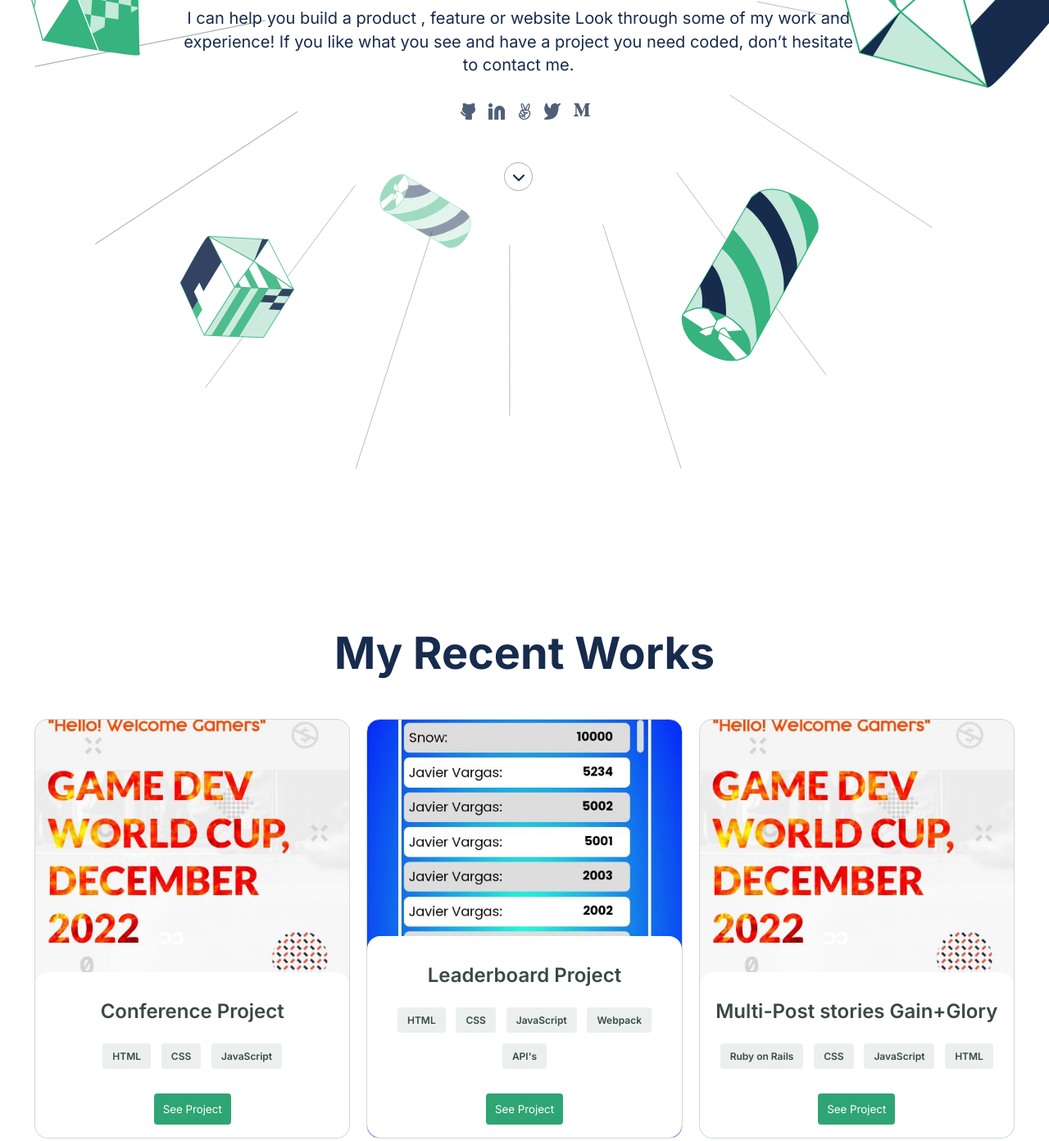
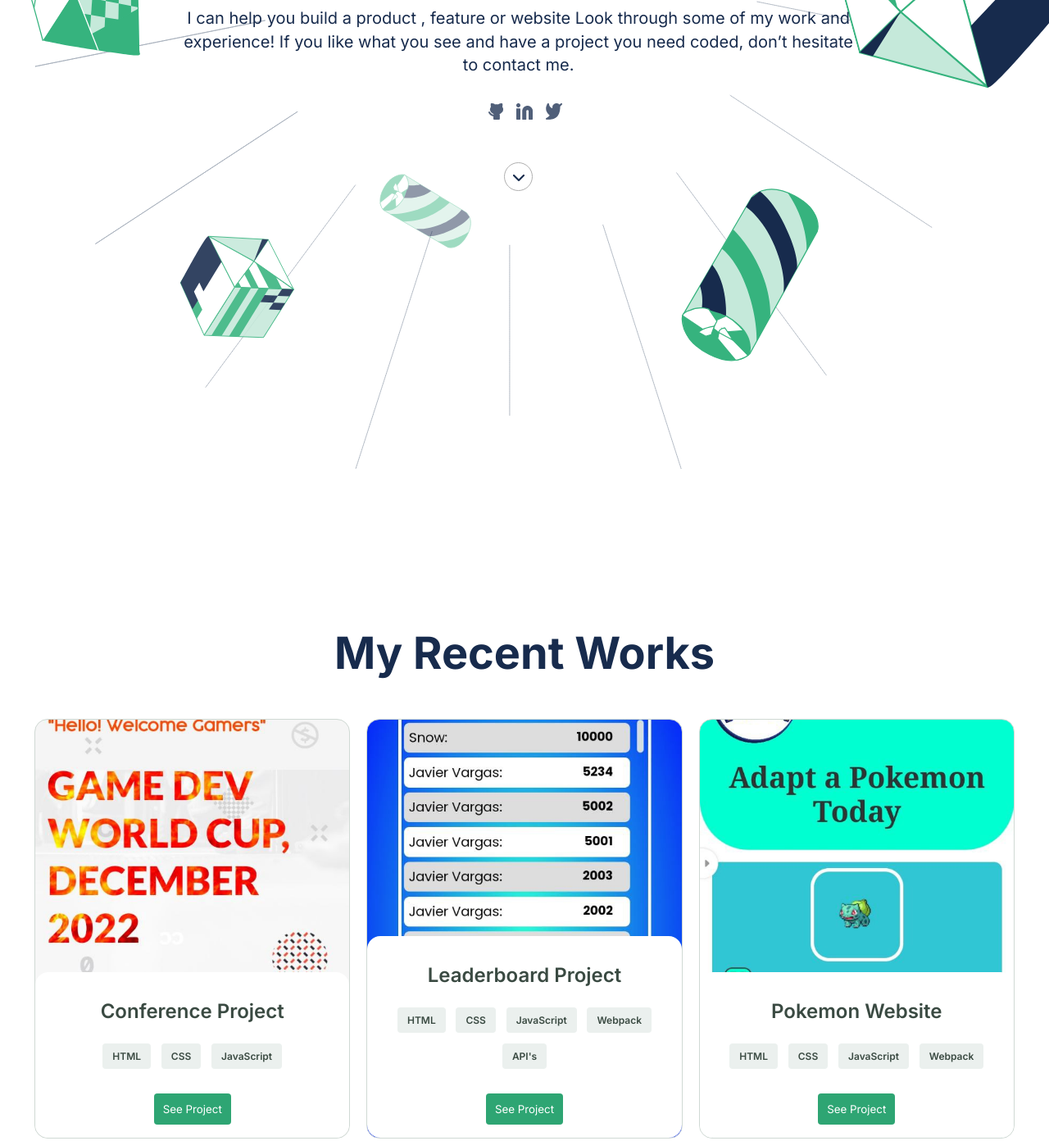
Before and after one commit to Javivy/portfolio-microverse, a website with bundled scripts: page index.html in a window 1280 px wide. Shown: the part 340-1732 px from the top of the page at 82% size. Built offline with nearby package versions, Linux system fonts and the light colour scheme; files whose address does not match are found by name.

Commit message:
Add JavaScript capstone project to the portfolio

```diff
--- a/index.html
+++ b/index.html
@@ -82,21 +82,11 @@
               /></a>
             </li>
             <li class="link-item">
-              <a rel="noopener" target="_blank" href="#"
-                ><img src="icons/Vector-hand.png" alt="Icon"
-              /></a>
-            </li>
-            <li class="link-item">
               <a
                 rel="noopener"
                 target="_blank"
                 href="https://twitter.com/Javivy_2803"
                 ><img src="icons/twitter.png" alt="Twitter"
-              /></a>
-            </li>
-            <li class="link-item">
-              <a rel="noopener" target="_blank" href="#"
-                ><img src="icons/m-icon.png" alt="Icon"
               /></a>
             </li>
           </ul>
@@ -130,9 +120,9 @@
             some of my work and experience! If you like what you see and have a
             project you need coded, don’t hesitate to contact me.
           </p>
-          <button class="green-btn about-me-btn" type="button">
+          <a class="green-btn about-me-btn get-resume-link" href="https://drive.google.com/file/d/1kaGvAk3trFk9WGN33kBQWZiZhg4o85UH/view?usp=share_link" target="_blank">
             Get My Resume
-          </button>
+          </a>
         </div>
         <div class="ab-me-cards-container">
           <div class="about-me-card">
@@ -154,10 +144,9 @@
             <h3>Frameworks</h3>
             <ul class="tech-learned">
               <li class="tech-learned-item"><a href="#">Bootstrap</a></li>
-              <li class="tech-learned-item"><a href="#">Ruby on rails</a></li>
-              <li class="tech-learned-item"><a href="#">RSpec</a></li>
-              <li class="tech-learned-item"><a href="#">Capybara</a></li>
-              <li class="tech-learned-item"><a href="#">Selenium</a></li>
+              <li class="tech-learned-item"><a href="#">React</a></li>
+              <li class="tech-learned-item"><a href="#">(Learning) Vue</a></li>
+              <li class="tech-learned-item"><a href="#">(Learning) Angular</a></li>
             </ul>
           </div>
           <div class="about-me-card">
@@ -270,21 +259,11 @@
             /></a>
           </li>
           <li class="link-item">
-            <a rel="noopener" target="_blank" href="#"
-              ><img src="icons/Vector-hand.png" alt="Icon"
-            /></a>
-          </li>
-          <li class="link-item">
             <a
               rel="noopener"
               target="_blank"
               href="https://twitter.com/Javivy_2803"
               ><img src="icons/twitter.png" alt="Twitter"
-            /></a>
-          </li>
-          <li class="link-item">
-            <a rel="noopener" target="_blank" href="#"
-              ><img src="icons/m-icon.png" alt="Icon"
             /></a>
           </li>
         </ul>
--- a/js/modules/projectsObj.js
+++ b/js/modules/projectsObj.js
@@ -3,8 +3,8 @@
     name: 'Conference Project',
     title: 'Conference Project, Game DEV Conference',
     description: "This is the capstone project for the 1st module at Microverse, the aim for this project is to show off and put into practice all the knowledge we've been learning throughout the 1st module.",
-    mobileSnapshot: 'images/capstone-project-mobile.jpg',
-    desktopSnapshot: 'images/Capstone-project.png',
+    mobileSnapshot: './images/capstone-project-mobile.jpg',
+    desktopSnapshot: './images/Capstone-project.png',
     technologies: ['HTML', 'CSS', 'JavaScript'],
     linkLiveServer: 'https://javivy.github.io/capstone-1/index.html',
     linkSource: 'https://github.com/Javivy/capstone-1',
@@ -14,22 +14,22 @@
     name: 'Leaderboard Project',
     title: 'Leaderboard Project, Making use of API',
     description: "This is a leaderboard project, making use of an API from Microverse, working with HTML, CSS, JavaScript, Webpack, Linters, etc... On this project I practiced the use of API's, fetch, async-await, promises. Go check the live version and give it a try!",
-    mobileSnapshot: 'images/leaderboard-mobile.jpg',
-    desktopSnapshot: 'images/leaderboard-desktop.png',
+    mobileSnapshot: './images/leaderboard-mobile.jpg',
+    desktopSnapshot: './images/leaderboard-desktop.png',
     technologies: ['HTML', 'CSS', 'JavaScript', 'Webpack', "API's"],
     linkLiveServer: 'https://javivy.github.io/leaderboard/dist',
     linkSource: 'https://github.com/Javivy/leaderboard',
   },
 
   {
-    name: 'Multi-Post stories Gain+Glory',
-    title: 'Project 3',
-    description: "Lorem Ipsum is simply dummy text of the printing and typesetting industry. Lorem Ipsum has been the industry's standard dummy text ever since the 1500s, when an unknown printer took a galley of type and scrambled it 1960s with the releaLorem Ipsum is simply dummy text of the printing and typesetting industry. Lorem Ipsum has been the industry's standard dummy text ever since the 1500s, when an unknown printer took a galley of type and scrambled it 1960s with the relea",
-    mobileSnapshot: 'images/capstone-project-mobile.jpg',
-    desktopSnapshot: 'images/Capstone-project.png',
-    technologies: ['Ruby on Rails', 'CSS', 'JavaScript', 'HTML'],
-    linkLiveServer: '#',
-    linkSource: '#',
+    name: 'Pokemon Website',
+    title: 'Pokemon Website',
+    description: 'This is the capstone project of the JavaScript (2nd) Module of Microverse, where, in collaboration with my team, we built a project making use of a REST API, and putting into practice other technologies such as HTML, CSS, JavaScript, Webpack, linters, jest, testing, etc...',
+    mobileSnapshot: './images/js-capstone-project-mobile.jpg',
+    desktopSnapshot: './images/js-capstone-project-desktop.png',
+    technologies: ['HTML', 'CSS', 'JavaScript', 'Webpack'],
+    linkLiveServer: 'https://javivy.github.io/js-capstone/dist/',
+    linkSource: 'https://github.com/Javivy/js-capstone',
   },
 
   {
--- a/styles/styles.css
+++ b/styles/styles.css
@@ -397,6 +397,10 @@ nav {
   width: 100%;
   justify-content: space-around;
   background: url("../images/Group.png") 0 100% no-repeat, url("../images/illustration-1-about-me-mobile.svg") right -10% no-repeat;
+}
+
+.get-resume-link {
+  text-decoration: none;
 }
 
 form > h2 {
```
Also changed, not shown: images/js-capstone-project-desktop.png (added), images/js-capstone-project-mobile.jpg (added).
